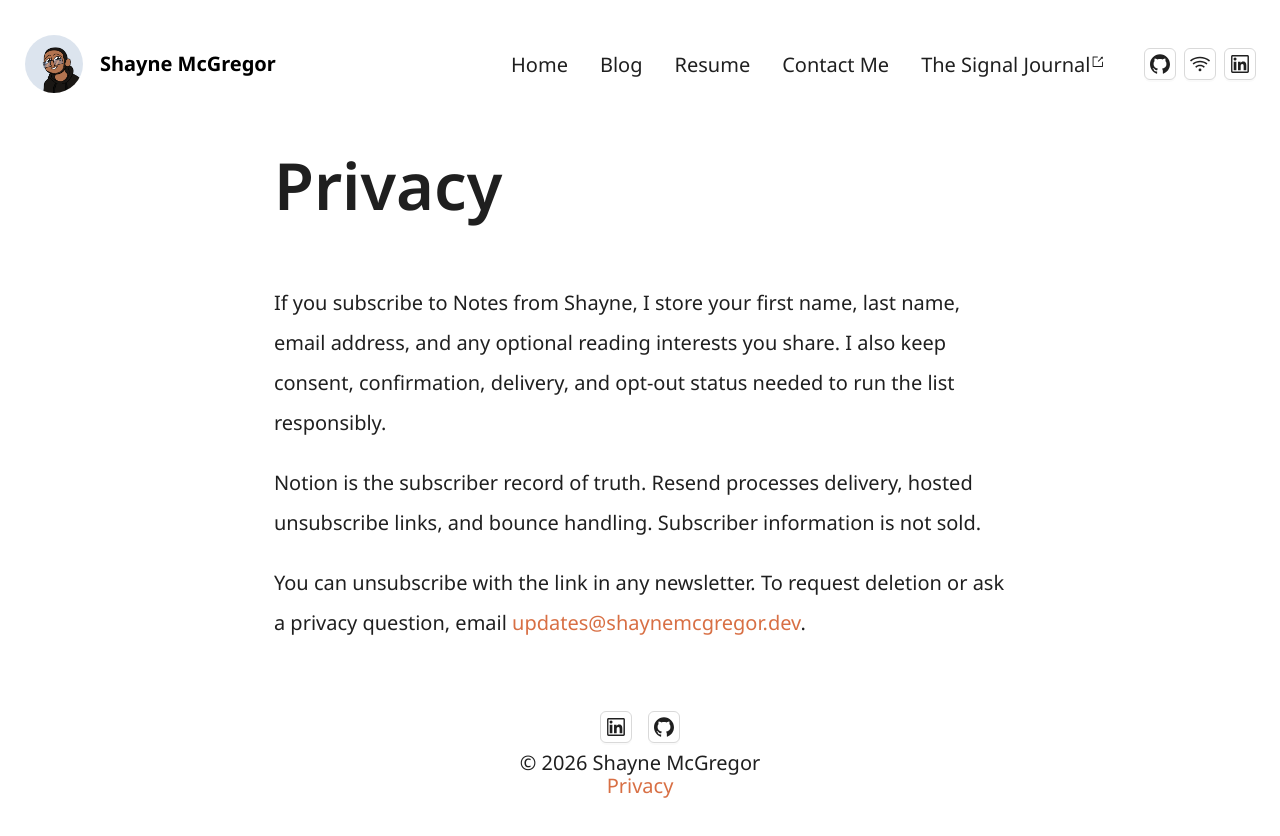
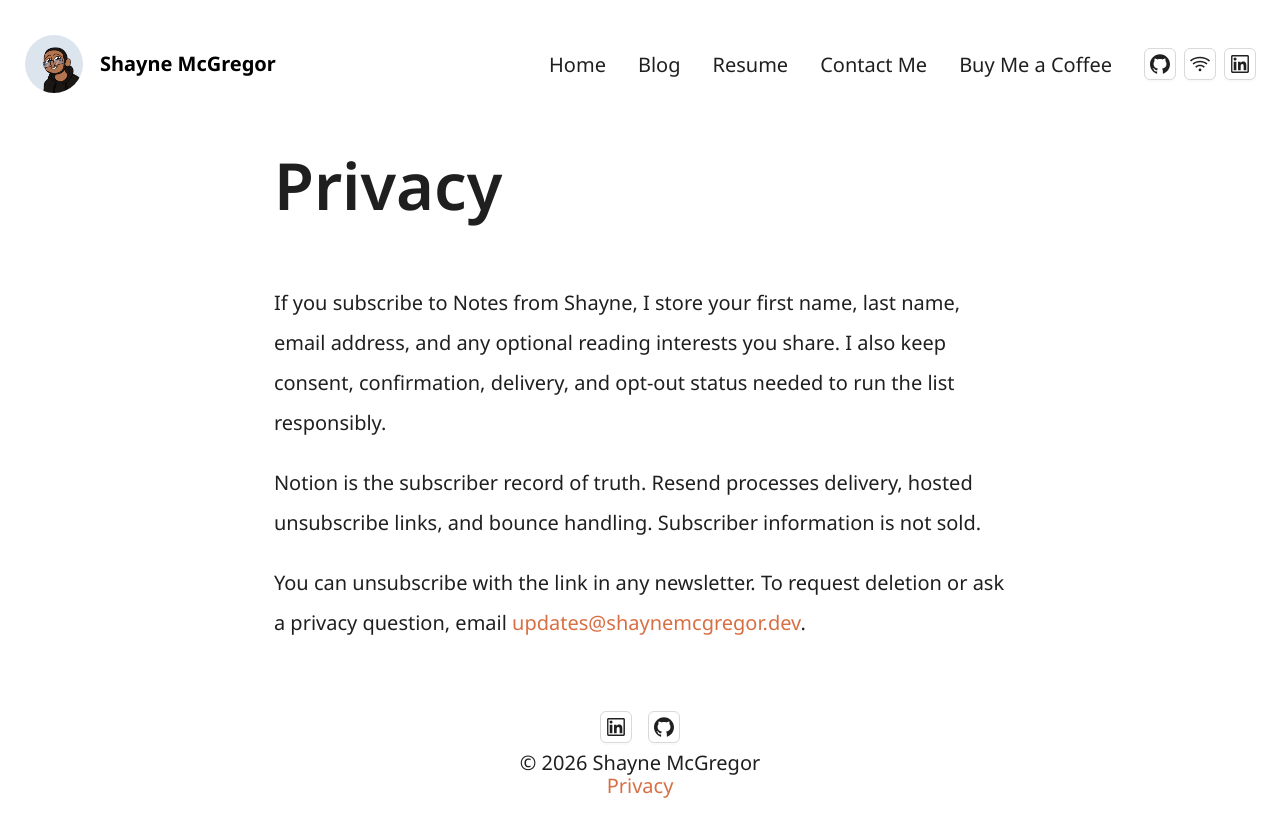
Before and after one commit to SMcGregor199/notion2github-FE, a React (Vite) app: page /privacy in a window 1280 px wide. Shown: the top 836 px of the page. Built offline with nearby package versions, Linux system fonts and the light colour scheme; no server answers.

Commit message:
feat: replace Substack nav link

```diff
--- a/src/components/Header.jsx
+++ b/src/components/Header.jsx
@@ -1,13 +1,13 @@
 import { useState } from "react";
 import { Layout, Menu, Button, Avatar, Flex, Typography, Grid } from "antd";
-import { ExportOutlined, GithubOutlined, LinkedinOutlined, WifiOutlined } from "@ant-design/icons";
+import { GithubOutlined, LinkedinOutlined, WifiOutlined } from "@ant-design/icons";
 const { useBreakpoint } = Grid;
 import { Link } from "react-router-dom";
 
 
 
 function SiteHeader(){
-    const signalJournalKey = "3";
+    const supportLinkKey = "3";
     const [selectedKey, setSelectedKey] = useState(null);
     const navItems = [
         { key: "1", label: <Link to="/">Home</Link> },
@@ -15,19 +15,16 @@ function SiteHeader(){
         { key: "5", label: <a href="/resume.pdf" target="_blank" rel="noopener noreferrer">Resume</a> },
         { key: "6", label: <Link to="/contact">Contact Me</Link> }
     ];
-    const signalJournalItem = {
-        key: signalJournalKey,
+    const supportLinkItem = {
+        key: supportLinkKey,
         label: (
             <a
-                className="signal-journal-nav-link"
-                href="https://shaynemcgregor.substack.com"
+                className="support-nav-link"
+                href="https://buymeacoffee.com/smcgregor199"
                 target="_blank"
                 rel="noopener noreferrer"
             >
-                <span className="signal-journal-nav-label">
-                    <span className="signal-journal-nav-text">The Signal Journal</span>
-                    <ExportOutlined aria-hidden="true" focusable="false" className="signal-journal-nav-icon" />
-                </span>
+                Buy Me a Coffee
             </a>
         )
     };
@@ -36,8 +33,8 @@ function SiteHeader(){
     const compactHeader = !screens.md;
 
     const handleMenuClick = (info) => {
-        if (info.key === signalJournalKey) {
-            setSelectedKey(signalJournalKey);
+        if (info.key === supportLinkKey) {
+            setSelectedKey(supportLinkKey);
             return;
         }
 
@@ -75,8 +72,8 @@ function SiteHeader(){
         >
             <Menu
                 mode="horizontal"
-                items={[...navItems, signalJournalItem]}
-                selectedKeys={selectedKey === signalJournalKey ? [signalJournalKey] : []}
+                items={[...navItems, supportLinkItem]}
+                selectedKeys={selectedKey === supportLinkKey ? [supportLinkKey] : []}
                 onClick={handleMenuClick}
                 style={{ borderBottom: "none", justifyContent: compactHeader ? "flex-start" : "flex-end", minWidth: 0 }}
             />
--- a/src/index.css
+++ b/src/index.css
@@ -377,31 +377,11 @@ main a:not(.ant-btn):not(.homepage-blog-link):not(.discourse-hero-link):not(.not
   }
 }
 
-.signal-journal-nav-link {
-  display: inline-flex;
-  align-items: flex-start;
+.support-nav-link {
   color: inherit;
 }
 
-.signal-journal-nav-label {
-  display: inline-flex;
-  align-items: flex-start;
-  gap: 0.1rem;
-  line-height: 1;
-}
-
-.signal-journal-nav-text {
-  line-height: 1.08;
-}
-
-.ant-menu .signal-journal-nav-link .signal-journal-nav-icon.anticon {
-  flex: none;
-  font-size: 0.58em;
-  line-height: 1;
-  margin-top: 0.18em;
-}
-
-.ant-menu-horizontal > .ant-menu-item-selected .signal-journal-nav-link {
+.ant-menu-horizontal > .ant-menu-item-selected .support-nav-link {
   color: #d86f44 !important;
 }
 
```
Also changed, not shown: 1 other file (tests, documents, lock files or other folders).
